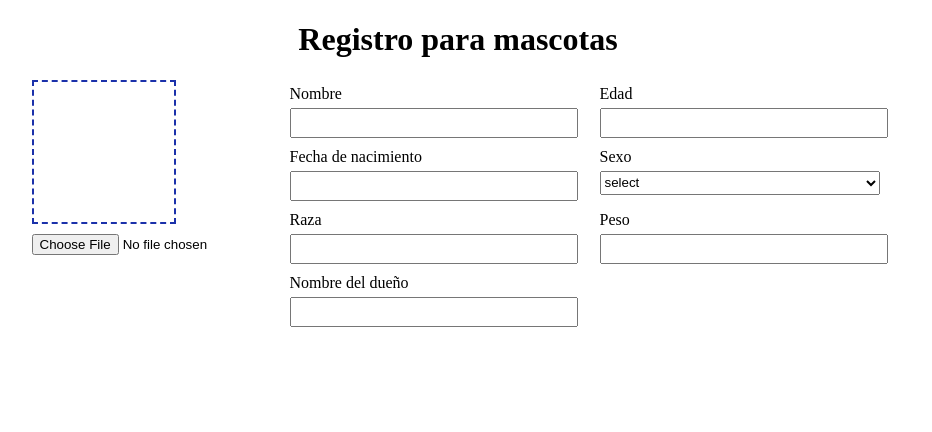
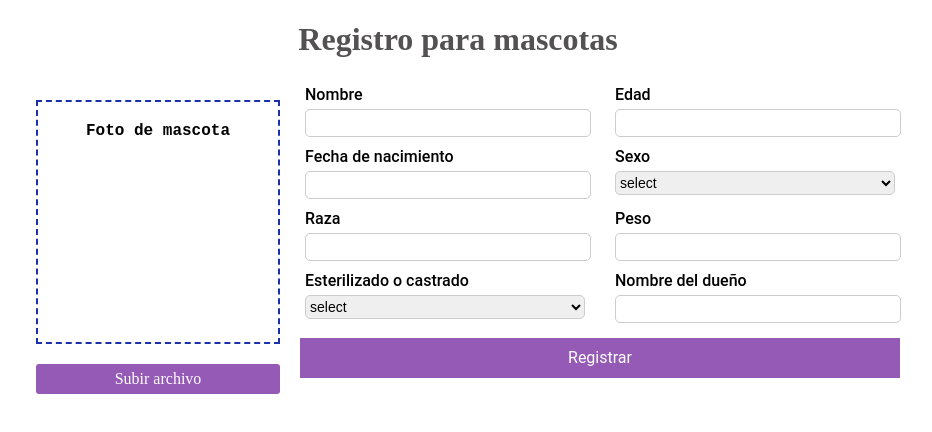
Before and after one commit to sallygongar/pet-registraton-hooks, a React (Create React App) app: page / in a window 1280 px wide. Shown: the top 432 px of the page, without its empty margins (182-1114 px from the left). Built offline with nearby package versions, Linux system fonts and the light colour scheme.

Commit message:
file upload form

```diff
--- a/public/index.html
+++ b/public/index.html
@@ -24,7 +24,7 @@
       work correctly both with client-side routing and a non-root public URL.
       Learn how to configure a non-root public URL by running `npm run build`.
     -->
-    <title>React App</title>
+    <title>Pets</title>
   </head>
   <body>
     <noscript>You need to enable JavaScript to run this app.</noscript>
--- a/src/assets/styles/forms.css
+++ b/src/assets/styles/forms.css
@@ -21,9 +21,47 @@
 {
   height: 1.5rem;
   width: 100%;
+  outline: none;
+  border: 1px solid #ccc;
+  border-radius: 5px;
+  font-size: 14px;
 }
 
 .form-input .form-input__label{
+  font-weight: 500;
+  font-size: 16px;
+  font-family: 'Roboto';
   margin-bottom: 5px;
   text-align: left;
 }
+
+.form-input input:focus,
+.form-input select:focus
+{
+ border-color: #9559b6;
+}
+
+.form-input input:hover,
+.form-input select:hover
+{
+ border-color: #9559b6;
+}
+
+.form-button{
+  height: 100%;
+  width: 100%;
+  height: 40px;
+}
+
+.form-button__register{
+  height: 100%;
+  width: 100%;
+  margin-top: 10px;
+  outline: none;
+  color: #fff;
+  background-color: #9559b6;
+  border: none;
+  cursor: pointer;
+  font-size: 16px;
+  font-family: 'Roboto';
+}
--- a/src/assets/styles/main.css
+++ b/src/assets/styles/main.css
@@ -16,16 +16,54 @@
 .photo{
   display: flex;
   flex-flow: column wrap;
+  padding: 20px;
 }
 
 .photo__avatar{
-  width: 100px;
-  height: 100px;
+  width: 200px;
+  height: 200px;
   border: 2px dashed rgb(27, 49, 170);
   padding: 20px;
+  text-align: center;
 }
 
 .photo__file{
-  padding-top: 10px;
- padding-bottom: 10px;
+  position: relative;
+  display: inline-block;
+  margin-top: 20px;
 }
+
+.photo__file::before {
+  height: 30px;
+  background-color: #9559b6;
+  color: white;
+  display: flex;
+  justify-content: center;
+  align-items: center;
+  border-radius: 3px;
+  content: 'Subir archivo'; /* testo por defecto */
+  position: absolute;
+  left: 0;
+  right: 0;
+  top: 0;
+  bottom: 0;
+}
+
+.photo__file input[type="file"] {
+  opacity: 0;
+  width: 200px;
+  height: 32px;
+  display: inline-block;
+  cursor: pointer;
+}
+
+
+.title{
+  color: rgb(83, 81, 81);
+}
+
+.photo__avatar{
+  font-weight: bold;
+  font-family: 'Courier New', Courier, monospace;
+  margin: auto 0;
+}
--- a/src/components/pets/PetsForm.js
+++ b/src/components/pets/PetsForm.js
@@ -35,8 +35,19 @@ const PetsForm = () =>{
           <input type='text' name='size'/>
        </div>
        <div className="form-input">
+          <label className="form-input__label">Esterilizado o castrado</label>
+          <select type="text" name="esterilizado">
+            <option value="">select</option>
+            <option value={false}>SI</option>
+            <option value={true}>NO</option>
+          </select>
+       </div>
+       <div className="form-input">
           <label className="form-input__label">Nombre del dueño</label>
           <input type='text' name='size'/>
+       </div>
+       <div className="form-button" >
+          <button className="form-button__register" name="register" type="button">Registrar</button>
        </div>
       </form>
     </div>
--- a/src/components/pets/PetsTemplate.js
+++ b/src/components/pets/PetsTemplate.js
@@ -8,7 +8,7 @@ import '../../assets/styles/main.css';
 export default function PetsTemplate(){
   return(
     <div className='content-main'>
-      <h1>Registro para mascotas</h1>
+      <h1 className='title'>Registro para mascotas</h1>
       <div className='pets'>
         <div>
           <Photo/>
--- a/src/components/pets/Photo.js
+++ b/src/components/pets/Photo.js
@@ -1,10 +1,13 @@
 import React from "react";
 
 const Photo = () => {
+  const photo = false
   return(
     <div className="photo">
       <div className="photo__avatar">
-        <image src="" alt="fulanit"/>
+        {
+          photo ? <image src="" alt="fulanit"/> : <span className="photo__avatar-label">Foto de mascota</span>
+        }
       </div>
       <div className="photo__file">
         <input type="file" name="avatar" className="photo__file-button"/>
```
